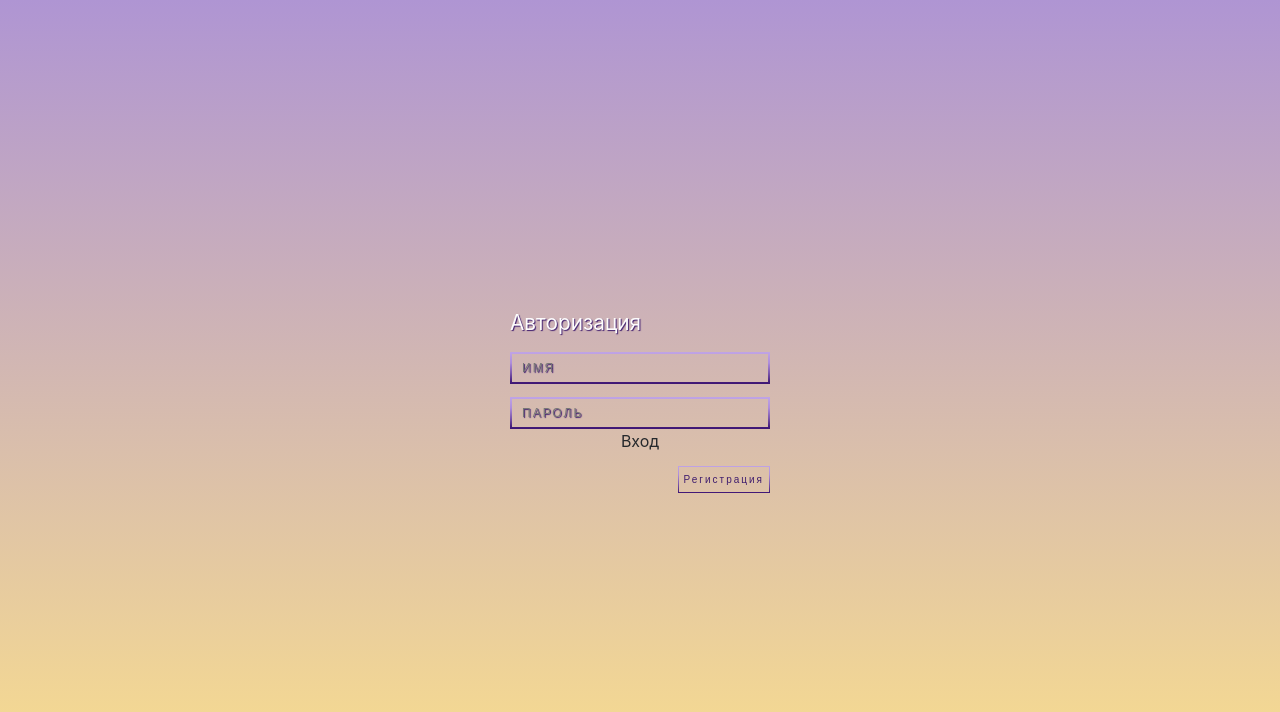
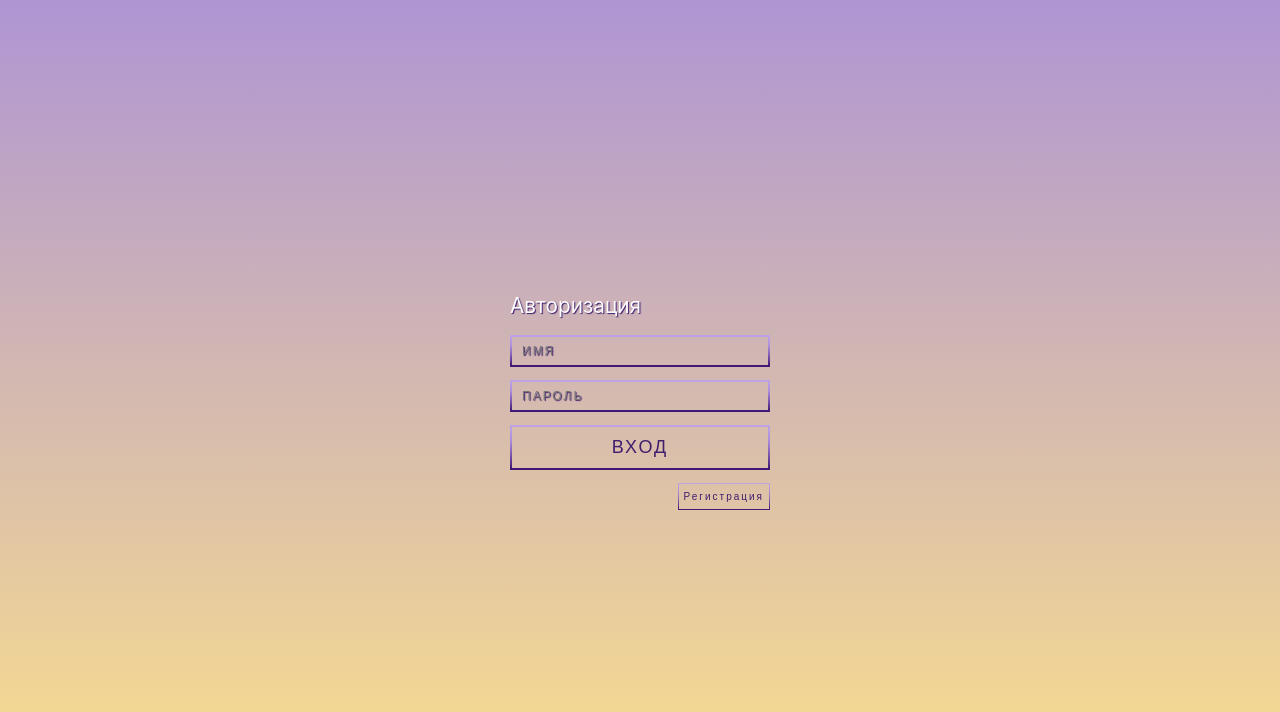
Before and after one commit to DoSomeLight/dosomelight-lk, a React (Create React App) app: page /auth in a window 1280 px wide. Shown: the top 712 px of the page. Built offline with nearby package versions, Linux system fonts and the light colour scheme; no server answers.

Commit message:
✨ feat(AUTH_PAGE): update:
- add imports for css
- rename classname for submit

```diff
--- a/src/ROUTES/Auth/AUTH_PAGE.tsx
+++ b/src/ROUTES/Auth/AUTH_PAGE.tsx
@@ -17,7 +17,7 @@ export const AUTH_PAGE = () => (
 				<input type="password" placeholder="Пароль" />
 			</div>
 
-			<div className="auth--wrapper--form--submit_btn"> Вход</div>
+			<div className="auth--submit_btn"> Вход</div>
 
 			<div className="auth--wrapper--form--align_right">
 				<div className="auth--btn_small"> Регистрация</div>
```
